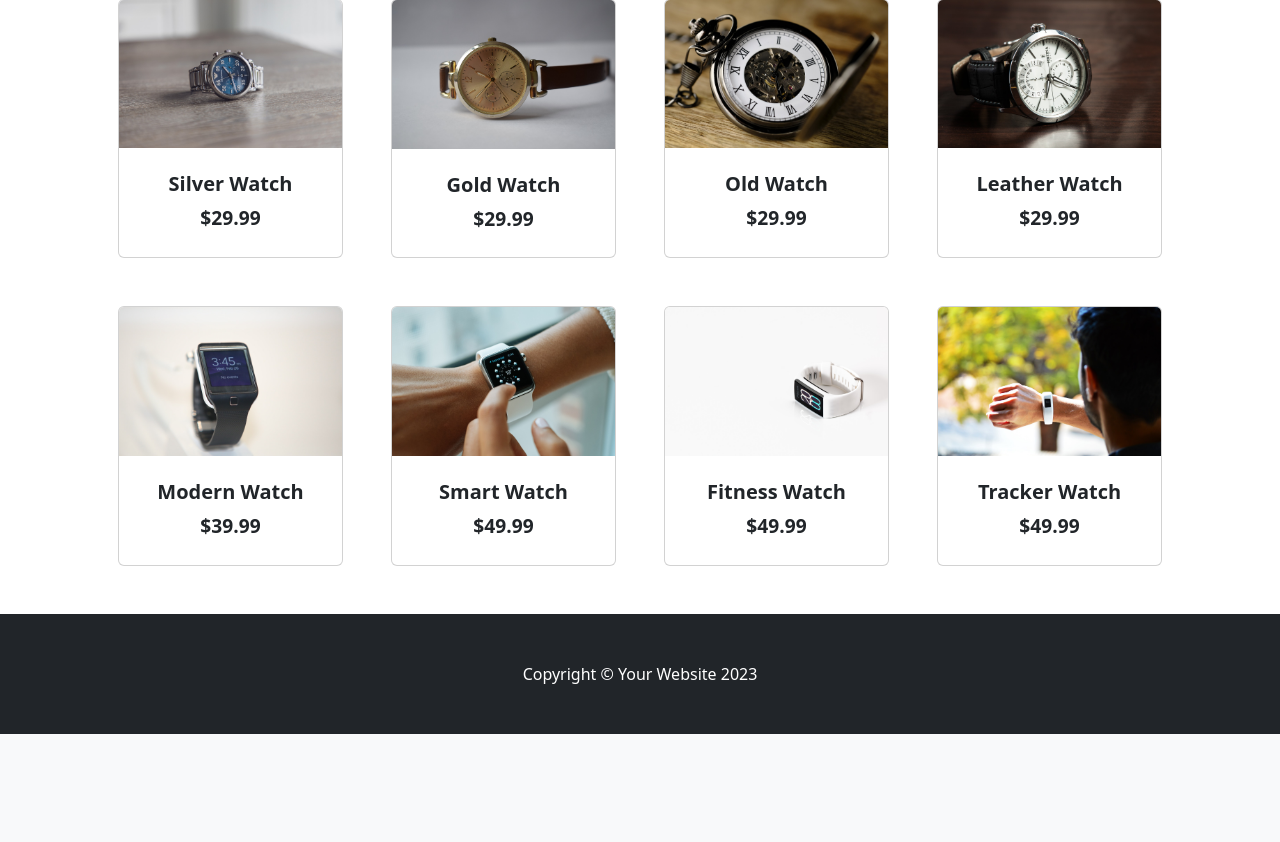
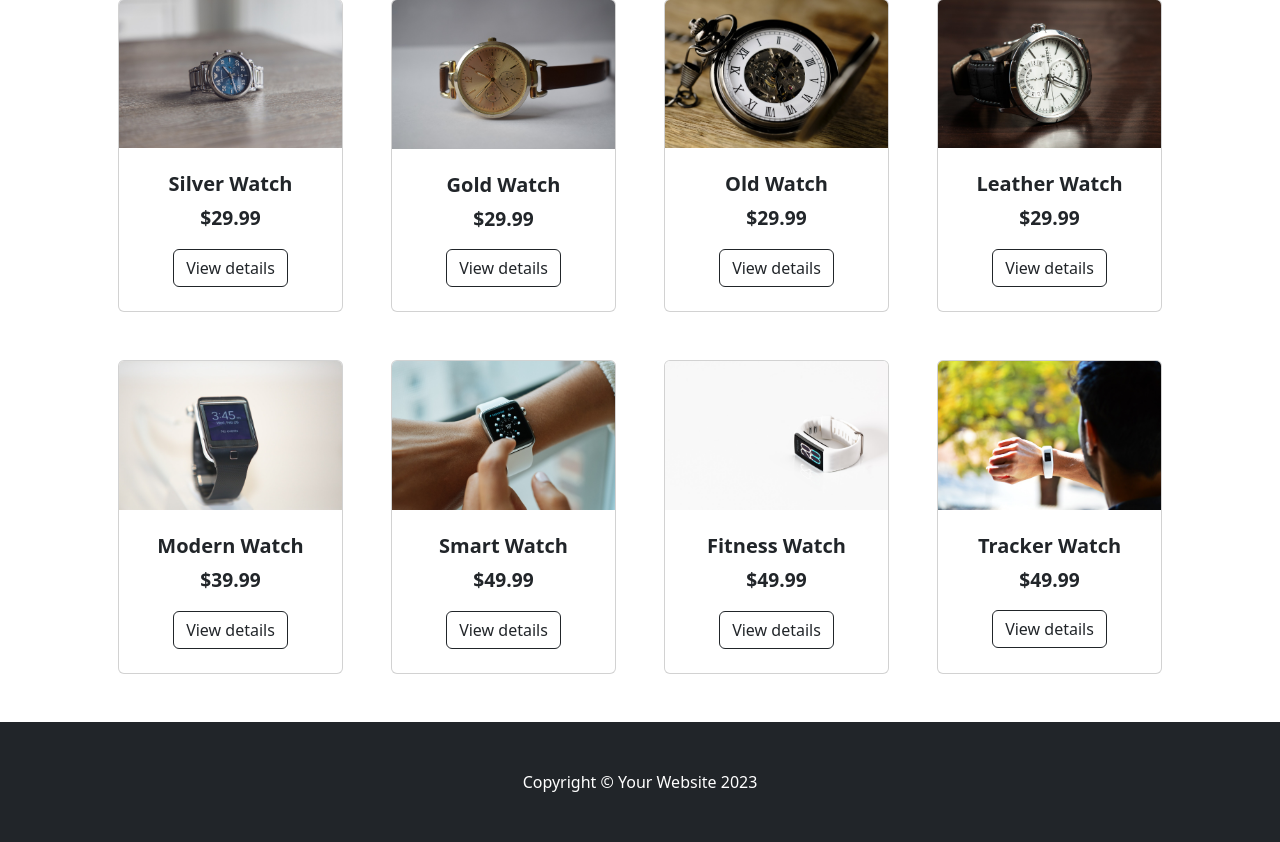
Before and after one commit to GoodBoyGilbert/django-ecommerce-template, a Django app: page /about in a window 1280 px wide. Shown: the part 663-1505 px from the top of the page. Before the commit the page ends 1397 px from the top, so only its background shows below. Run offline with Django 5.2, Linux system fonts and the light colour scheme; data comes from the database, SQL or seed files in the repository; some libraries are stand-ins or nearby versions.

Commit message:
Made code better

```diff
--- a/ecommerce/postings/templates/about.html
+++ b/ecommerce/postings/templates/about.html
@@ -7,7 +7,20 @@
         margin: 0 auto;
       }
 </style>
+<style>
+    .price-bold {
+        font-size: 1.2em;
+        font-weight: bold;
+    }
 
+    /* Add the new CSS style for the "Show Details" link */
+    .card-link {
+        display: block;
+        text-decoration: none;
+        color: inherit;
+    }
+</style>
+{% load static %}
 <!DOCTYPE html>
 <html lang="en">
 <head>
@@ -21,21 +34,9 @@
     <!-- Bootstrap icons-->
     <link href="https://cdn.jsdelivr.net/npm/bootstrap-icons@1.5.0/font/bootstrap-icons.css" rel="stylesheet" />
     <!-- Core theme CSS (includes Bootstrap)-->
-    {% load static %}
+
     <link href="{% static 'css/styles.css' %}" rel="stylesheet" />
-    <style>
-        .price-bold {
-            font-size: 1.2em;
-            font-weight: bold;
-        }
 
-        /* Add the new CSS style for the "Show Details" link */
-        .card-link {
-            display: block;
-            text-decoration: none;
-            color: inherit;
-        }
-    </style>
 </head>
 <body>
     <!-- Navigation-->
@@ -109,6 +110,10 @@
                                         <div class="price">
                                             <span class="price-bold">${{ product.price }}</span>
                                         </div>
+                                        <div class="text-center mt-3">
+                                            <!-- Update the anchor tag to link to the detail page of the related product -->
+                                            <a class="btn btn-outline-dark" href="{% url 'detail' product.id %}">View details</a>
+                                          </div>
                                     </div>
                                 </div>
                             </div>
--- a/ecommerce/postings/templates/detail.html
+++ b/ecommerce/postings/templates/detail.html
@@ -1,5 +1,6 @@
 
 <!DOCTYPE html>
+{% load static %}
 <html lang="en">
     <head>
         <meta charset="utf-8" />
@@ -14,7 +15,7 @@
         <!-- Core theme CSS (includes Bootstrap)-->
         <link href="css/styles.css" rel="stylesheet" />
 
-        {% load static %}
+
     <link href="{% static 'css/styles.css' %}" rel="stylesheet" />
 
     </head>
--- a/ecommerce/postings/templates/home.html
+++ b/ecommerce/postings/templates/home.html
@@ -18,7 +18,7 @@
         color: inherit;
     }
 </style>
-
+{% load static %}
 <!DOCTYPE html>
 <html lang="en">
 <head>
@@ -36,7 +36,7 @@
         <meta name="author" content="" />
         <title>Homepage</title>
 
-        {% load static %}
+
     <link href="{% static 'css/styles.css' %}" rel="stylesheet" />
 
     </head>
@@ -68,7 +68,7 @@
             </div>
         </nav>
         <!-- Header-->
-        {% load static %}
+
 
 <header class="bg-dark py-5" style="background-image: url('{% static 'banner/banner.jpg' %}'); background-size: cover; background-position: center;">
     <div class="container px-4 px-lg-5 my-5">
```
Lines whose indentation alone changed are shown as unchanged.
